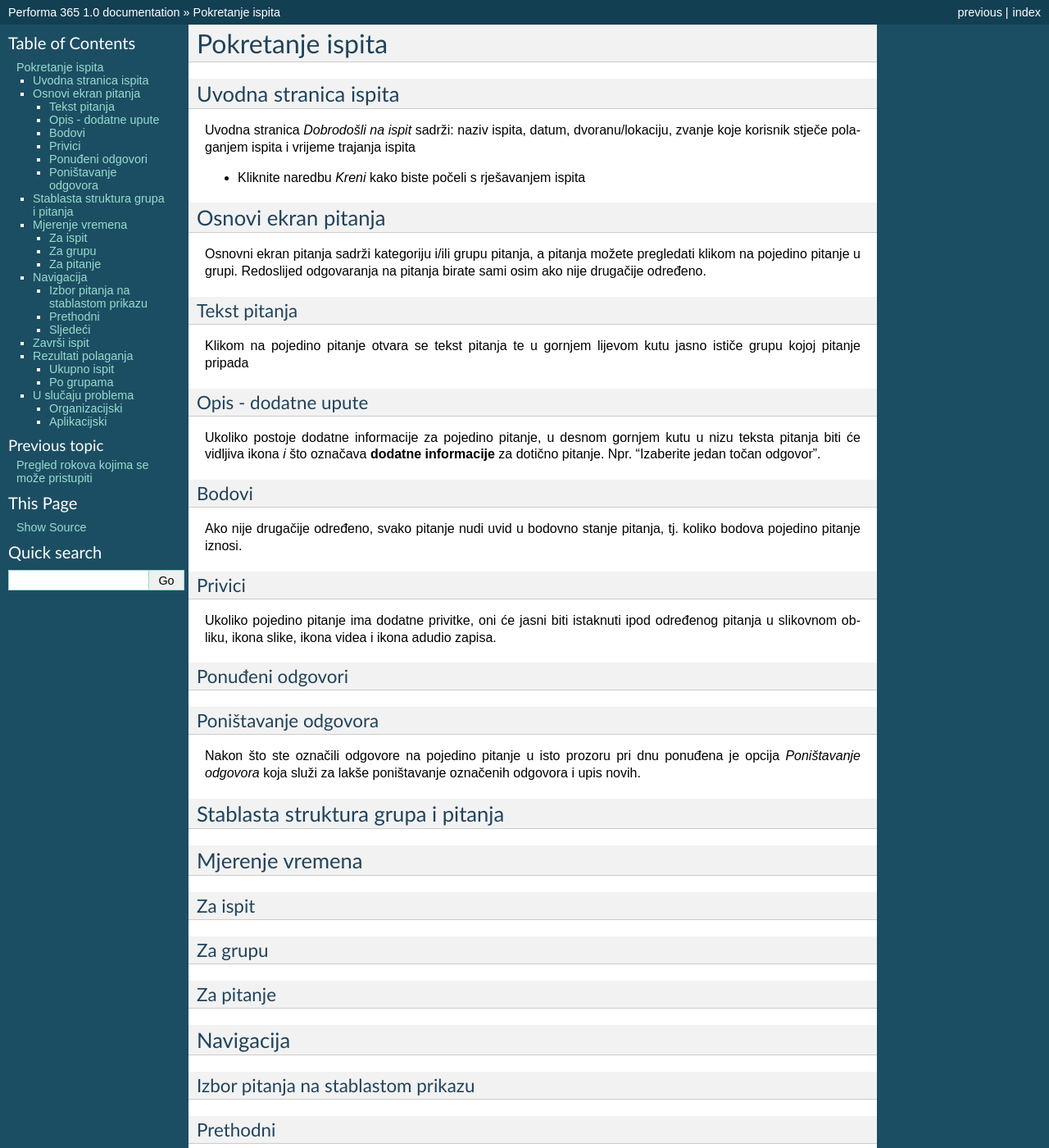
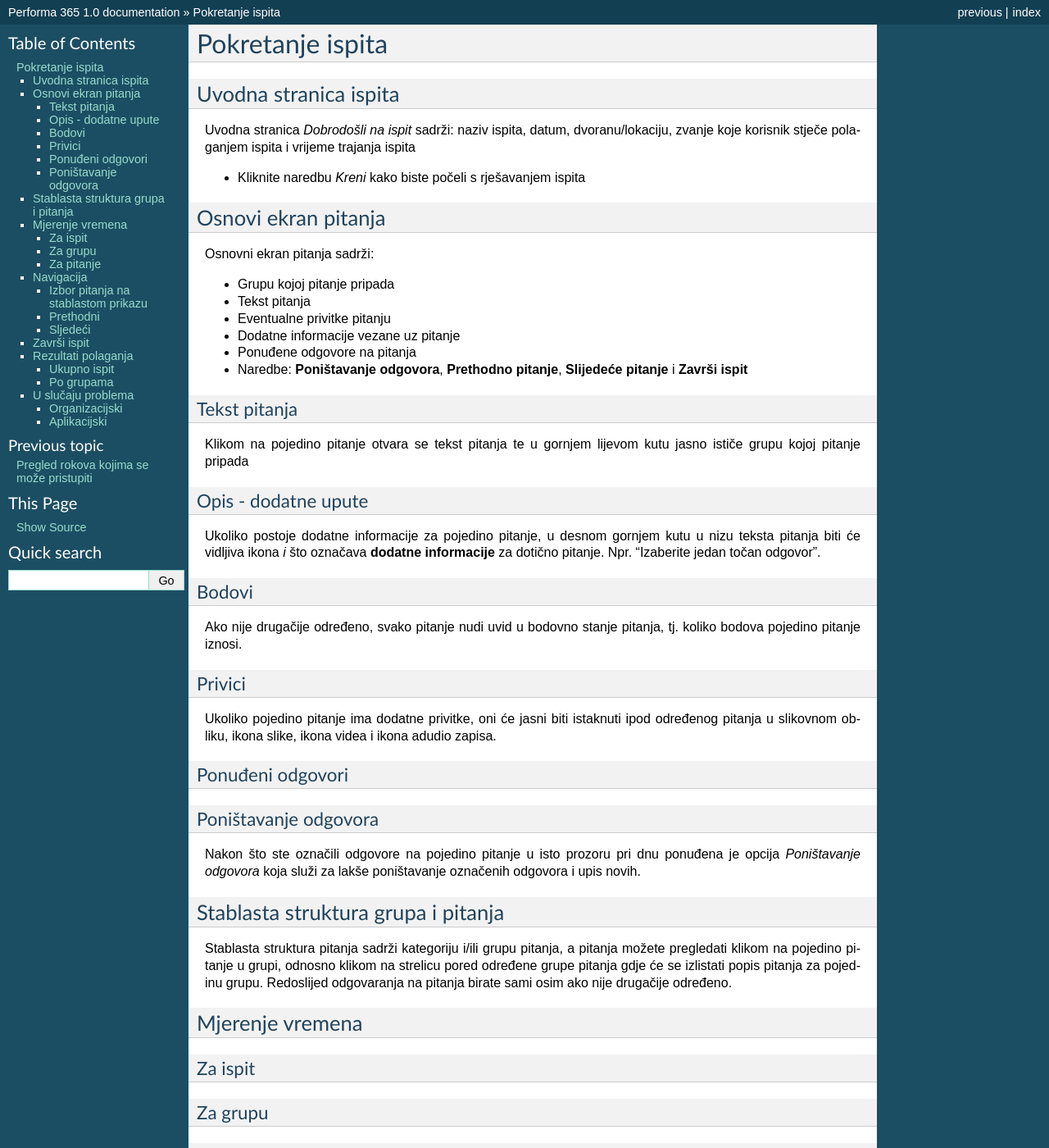
Before and after one commit to pslisko/Performa-365-Reports, a Sphinx documentation site: the page built from docs/pokretanje_ispita.rst, in a window 1280 px wide and 1400 px high. Shown: the whole window at 82% size. Built offline with Sphinx 7.4.7, drawn with Linux system fonts in a browser that asks for light colours.

Commit message:
Update pokretanje_ispita.rst

```diff
--- a/docs/pokretanje_ispita.rst
+++ b/docs/pokretanje_ispita.rst
@@ -13,7 +13,14 @@ Uvodna stranica *Dobrodošli na ispit* sadrži: naziv ispita, datum, dvoranu/lok
 Osnovi ekran pitanja
 ^^^^^^^^^^^^^^^^^^^^
 
-Osnovni ekran pitanja sadrži kategoriju i/ili grupu pitanja, a pitanja možete pregledati klikom na pojedino pitanje u grupi. Redoslijed odgovaranja na pitanja birate sami osim ako nije drugačije određeno.
+Osnovni ekran pitanja sadrži:
+
+- Grupu kojoj pitanje pripada
+- Tekst pitanja
+- Eventualne privitke pitanju
+- Dodatne informacije vezane uz pitanje
+- Ponuđene odgovore na pitanja
+- Naredbe: **Poništavanje odgovora**, **Prethodno pitanje**, **Slijedeće pitanje** i **Završi ispit**
 
 
 Tekst pitanja
@@ -49,7 +56,7 @@ Nakon što ste označili odgovore na pojedino pitanje u isto prozoru pri dnu pon
 Stablasta struktura grupa i pitanja
 ^^^^^^^^^^^^^^^^^^^^^^^^^^^^^^^^^^^^^^^^
 
-
+Stablasta struktura pitanja sadrži kategoriju i/ili grupu pitanja, a pitanja možete pregledati klikom na pojedino pitanje u grupi, odnosno klikom na strelicu pored određene grupe pitanja gdje će se izlistati popis pitanja za pojedinu grupu. Redoslijed odgovaranja na pitanja birate sami osim ako nije drugačije određeno.
 
 Mjerenje vremena
 ^^^^^^^^^^^^^^^^^^^^
```
